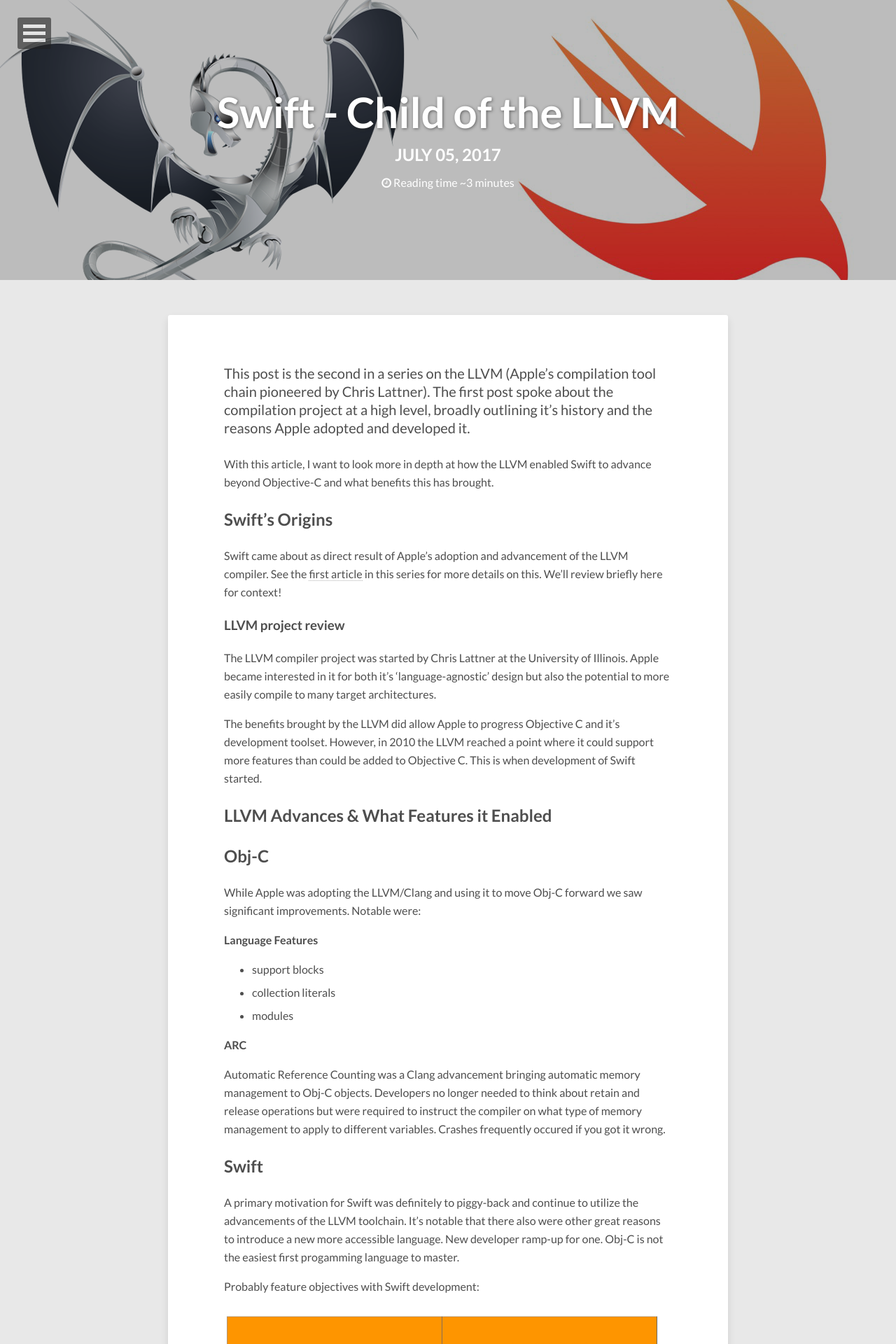
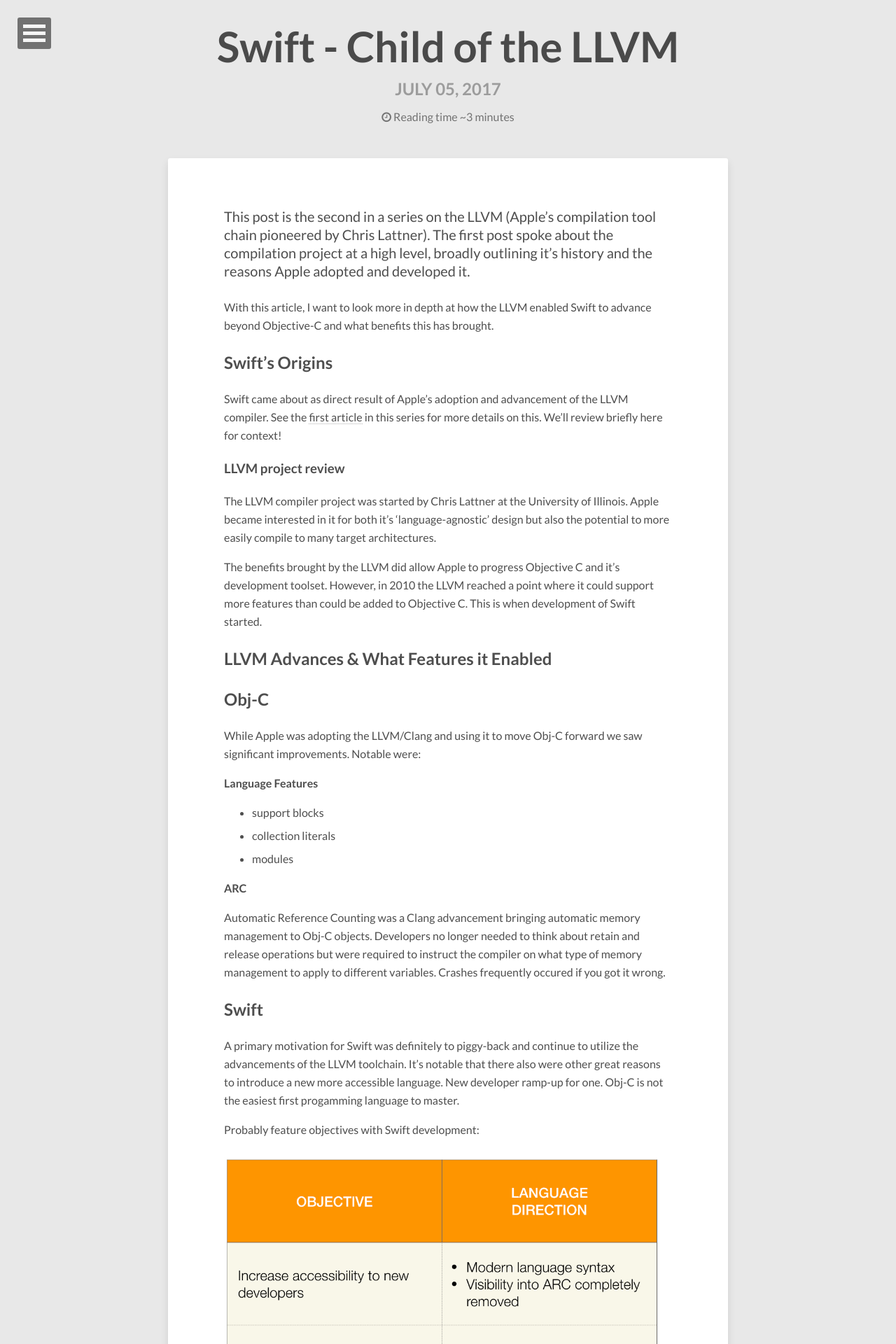
Before and after one commit to jyaunches/jyaunches.github.io, a Jekyll site: the page built from _posts/2017-07-05-llvm-and-swift.md, in a window 1280 px wide. Shown: the top 1920 px of the page at 70% size. Built offline with Jekyll 4.4.1, drawn with Linux system fonts in a browser that asks for light colours; nearby versions of some CDN libraries; comment, search, counter and statistics services are not loaded.

Commit message:
removing image from header of latest post

```diff
--- a/_posts/2017-07-05-llvm-and-swift.md
+++ b/_posts/2017-07-05-llvm-and-swift.md
@@ -5,7 +5,7 @@
 modified: 2017-07-05
 tags: [LLVM, Series, Swift]
 image:
-  feature: swift-llvm/LLVM_Logo.png
+  feature:
   credit:
   creditlink:
 ---
```
